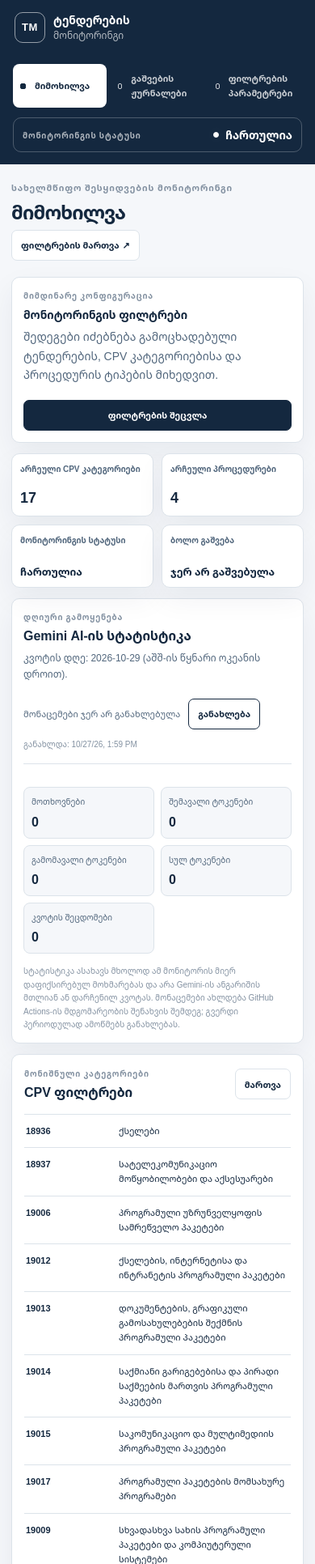
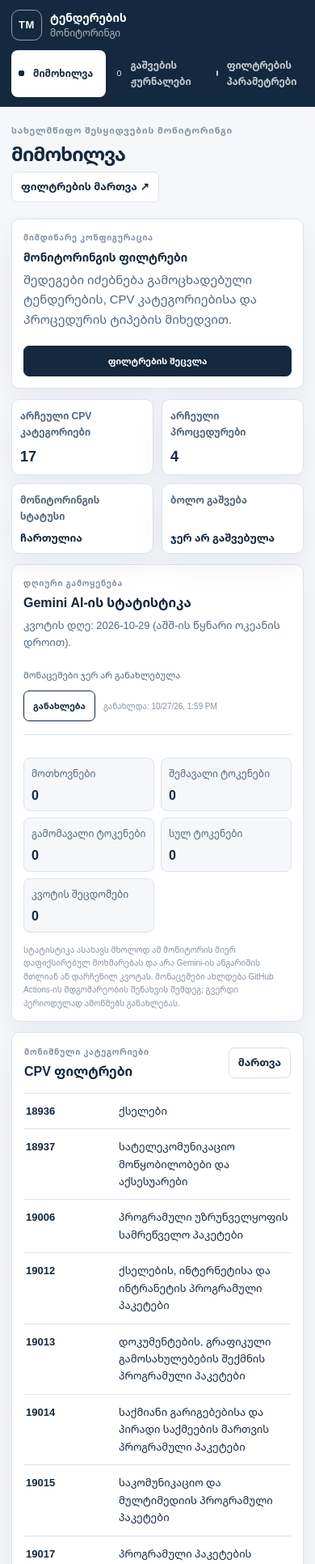
Before and after one commit to grammaton88/tender-monitor, a Flask app: page / in a window 390 px wide. Shown: the top 1932 px of the page at 81% size. Run offline with Flask 3, Linux system fonts and the light colour scheme.

Commit message:
Add files via upload

```diff
--- a/app.py
+++ b/app.py
@@ -255,7 +255,7 @@ def load_monitor_state(force_refresh: bool = False) -> dict:
         state = default_state()
     else:
         try:
-            state = json.loads(response.text)
+            state = json.loads(response.content)
         except json.JSONDecodeError as exc:
             raise ValueError("GitHub monitor-state branch contains invalid state JSON") from exc
         if (
@@ -290,7 +290,7 @@ def daily_usage_snapshot(state: dict) -> dict:
     }
 
 
-def load_github_workflow_runs(limit: int = 10) -> list[dict]:
+def load_github_workflow_runs(limit: int = 10, include_steps: bool = True) -> list[dict]:
     github = github_config_settings()
     if github is None:
         return []
@@ -305,6 +305,7 @@ def load_github_workflow_runs(limit: int = 10) -> list[dict]:
     if not isinstance(payload, dict) or not isinstance(payload.get("workflow_runs"), list):
         raise ValueError("GitHub returned an invalid workflow-runs response")
     runs = []
+    steps_loaded = False
     for run in payload["workflow_runs"]:
         if not isinstance(run, dict):
             continue
@@ -326,17 +327,25 @@ def load_github_workflow_runs(limit: int = 10) -> list[dict]:
             "updated_at": run.get("updated_at") or "",
             "url": run_url,
         }
-        if run_details["status"] in ("queued", "in_progress") and isinstance(
-            run_details["id"],
-            int,
+        # One jobs lookup is enough for the live step; more would multiply
+        # GitHub calls inside a single serverless request.
+        if (
+            include_steps
+            and not steps_loaded
+            and run_details["status"] in ("queued", "in_progress")
+            and isinstance(run_details["id"], int)
         ):
-            jobs_response = github_config_request(
-                "GET",
-                f"{GITHUB_API}/repos/{repository}/actions/runs/{run_details['id']}/jobs",
-                token,
-                params={"per_page": 100},
-            )
-            jobs_payload = jobs_response.json()
+            steps_loaded = True
+            try:
+                jobs_response = github_config_request(
+                    "GET",
+                    f"{GITHUB_API}/repos/{repository}/actions/runs/{run_details['id']}/jobs",
+                    token,
+                    params={"per_page": 30},
+                )
+                jobs_payload = jobs_response.json()
+            except (RuntimeError, ValueError, requests.RequestException):
+                jobs_payload = {}
             jobs = jobs_payload.get("jobs", []) if isinstance(jobs_payload, dict) else []
             for job in jobs:
                 if not isinstance(job, dict) or job.get("status") != "in_progress":
@@ -503,7 +512,7 @@ def dispatch_monitor_workflow() -> None:
     token, repository = github
     active_runs = [
         run
-        for run in load_github_workflow_runs(limit=10)
+        for run in load_github_workflow_runs(limit=10, include_steps=False)
         if run["status"] in ("queued", "in_progress")
     ]
     if active_runs:
@@ -690,6 +699,7 @@ def dashboard():
     return render_template(
         "dashboard.html",
         config=config,
+        state=state,
         summary=state.get("summary", {}),
         recent_tenders=state.get("recent_tenders", []),
         errors=state.get("errors", []),
@@ -784,7 +794,8 @@ def workflow_runs():
 def run_now():
     try:
         dispatch_monitor_workflow()
-    except (RuntimeError, requests.RequestException) as exc:
+    except (RuntimeError, ValueError, requests.RequestException) as exc:
+        app.logger.exception("Unable to start the monitor workflow")
         flash(f"Workflow-ის გაშვება ვერ მოხერხდა: {exc}", "error")
     else:
         flash(
--- a/public/static/css/style.css
+++ b/public/static/css/style.css
@@ -1669,6 +1669,233 @@ h2 {
   }
 }
 
+html {
+  -webkit-text-size-adjust: 100%;
+  text-size-adjust: 100%;
+}
+
+button,
+a,
+label,
+select {
+  -webkit-tap-highlight-color: transparent;
+  touch-action: manipulation;
+}
+
+@media (min-width: 901px) {
+  .sidebar {
+    height: 100vh;
+    height: 100dvh;
+    padding-left: max(14px, env(safe-area-inset-left));
+  }
+}
+
+.app-shell {
+  min-height: 100vh;
+  min-height: 100dvh;
+}
+
+.main-area {
+  padding-right: max(clamp(24px, 3.5vw, 48px), env(safe-area-inset-right));
+}
+
+@media (min-width: 1800px) {
+  body {
+    font-size: 15px;
+  }
+
+  .main-area {
+    width: min(100%, 1680px);
+  }
+}
+
+/* Touch devices: comfortable tap targets and no iOS focus-zoom. */
+@media (pointer: coarse) {
+  .header-link,
+  .text-button,
+  .refresh-button,
+  .primary-button,
+  .sidebar-run-button,
+  .logout-button,
+  .back-to-top {
+    min-height: 44px;
+  }
+
+  .search-field input,
+  .setting-field input,
+  .setting-field select,
+  .login-form input {
+    min-height: 46px;
+  }
+
+  .option-row {
+    min-height: 48px;
+  }
+}
+
+@media (max-width: 900px) {
+  input,
+  select,
+  textarea,
+  .search-field input,
+  .setting-field input,
+  .setting-field select,
+  .login-form input {
+    font-size: 16px;
+  }
+
+  body {
+    font-size: 15px;
+  }
+
+  /* Raise the smallest labels to a legible size on phones and tablets. */
+  .nav-link,
+  .header-link,
+  .text-button,
+  .setting-field,
+  .search-field input,
+  .section-description,
+  .read-only-note,
+  .selected-row,
+  .type-summary,
+  .login-form label {
+    font-size: 13px;
+  }
+
+  .setting-field small,
+  .selection-count span,
+  .sidebar-usage-updated,
+  .sidebar-usage-row,
+  .sidebar-footer,
+  .login-footer,
+  .summary-label,
+  .usage-card span {
+    font-size: 12px;
+  }
+
+  .main-area {
+    padding-left: max(14px, env(safe-area-inset-left));
+    padding-right: max(14px, env(safe-area-inset-right));
+    padding-bottom: max(18px, env(safe-area-inset-bottom));
+  }
+
+  .usage-updated {
+    flex: 1 1 100%;
+    min-width: 0;
+  }
+
+  .usage-heading {
+    align-items: stretch;
+  }
+
+  /* Compact top bar: brand + logout on one row, tabs below. */
+  .sidebar {
+    display: grid;
+    grid-template-columns: minmax(0, 1fr) auto;
+    align-items: center;
+    column-gap: 10px;
+    padding-top: max(12px, env(safe-area-inset-top));
+    padding-bottom: 12px;
+    padding-right: max(14px, env(safe-area-inset-right));
+    padding-left: max(14px, env(safe-area-inset-left));
+  }
+
+  .sidebar > .brand {
+    grid-column: 1;
+    padding: 0;
+  }
+
+  .sidebar > .main-nav,
+  .sidebar > .sidebar-run-form,
+  .sidebar > .sidebar-usage {
+    grid-column: 1 / -1;
+  }
+
+  .sidebar > .main-nav {
+    margin-top: 12px;
+  }
+
+  .sidebar-footer {
+    display: contents;
+  }
+
+  .sidebar-footer > .footer-label,
+  .sidebar-footer > .status-inline,
+  .sidebar-footer > p {
+    display: none;
+  }
+
+  .sidebar-footer .logout-form {
+    grid-column: 2;
+    grid-row: 1;
+    margin: 0;
+  }
+
+  .sidebar-footer .logout-button {
+    min-height: 38px;
+    padding: 6px 14px;
+    border: 1px solid rgba(255, 255, 255, 0.28);
+    border-radius: 999px;
+    background: rgba(255, 255, 255, 0.08);
+    color: var(--paper);
+    font-size: 12px;
+    font-weight: 700;
+    cursor: pointer;
+  }
+
+  .sidebar-footer .logout-button:active {
+    background: rgba(255, 255, 255, 0.2);
+  }
+}
+
+@media (max-width: 560px) {
+  .save-bar {
+    gap: 8px;
+    padding: 10px 12px max(10px, env(safe-area-inset-bottom));
+  }
+
+  .save-bar > p {
+    display: none;
+  }
+
+  .page-footer-copy,
+  .page-footer-author {
+    font-size: 11px;
+  }
+
+  .nav-link {
+    font-size: 12px;
+  }
+
+  .summary-card strong,
+  .usage-card strong {
+    overflow-wrap: anywhere;
+  }
+}
+
+@media (max-width: 360px) {
+  .nav-link {
+    font-size: 11px;
+  }
+}
+
+/* Phones and tablets in landscape have little vertical room. */
+@media (max-height: 500px) and (orientation: landscape) and (min-width: 901px) {
+  .sidebar {
+    position: static;
+    height: auto;
+    min-height: 0;
+  }
+}
+
+@media (hover: none) {
+  .header-link:hover,
+  .text-button:hover {
+    border-color: var(--line);
+    background: var(--paper);
+  }
+}
+
 @media (prefers-reduced-motion: reduce) {
   *,
   *::before,
--- a/templates/base.html
+++ b/templates/base.html
@@ -2,7 +2,8 @@
 <html lang="ka">
   <head>
     <meta charset="UTF-8">
-    <meta name="viewport" content="width=device-width, initial-scale=1">
+    <meta name="viewport" content="width=device-width, initial-scale=1, viewport-fit=cover">
+    <meta name="color-scheme" content="light">
     <meta name="theme-color" content="#10243a">
     <title>{% block title %}ტენდერების მონიტორინგი{% endblock %}</title>
     <meta name="description" content="საქართველოს სახელმწიფო შესყიდვების IT ტენდერების მონიტორინგი">
@@ -25,8 +26,8 @@
     <link rel="preconnect" href="https://fonts.googleapis.com">
     <link rel="preconnect" href="https://fonts.gstatic.com" crossorigin>
     <link href="https://fonts.googleapis.com/css2?family=Noto+Sans+Georgian:wght@400;500;600;700;800&display=swap" rel="stylesheet">
-    <link rel="stylesheet" href="{{ url_for('static', filename='css/style.css', v='20261027-1') }}">
-    <script src="{{ url_for('static', filename='js/dashboard.js') }}" defer></script>
+    <link rel="stylesheet" href="{{ url_for('static', filename='css/style.css', v='20261027-5') }}">
+    <script src="{{ url_for('static', filename='js/dashboard.js', v='20261027-2') }}" defer></script>
   </head>
   <body>
     <div class="app-shell" id="page-top">
--- a/tender_pipeline.py
+++ b/tender_pipeline.py
@@ -104,7 +104,7 @@ def save_state(path: Path, state: dict) -> None:
     temporary.replace(path)
     if os.environ.get("GITHUB_ACTIONS") == "true":
         now = time.monotonic()
-        if now - _last_live_state_publish >= 30:
+        if now - _last_live_state_publish >= 15:
             _last_live_state_publish = now
             try:
                 publish_live_state(path)
```
Also changed, not shown: public/static/js/dashboard.js (+30 -2 lines), tests/test_app.py (+54 -1 lines), README.md, vercel.json.
